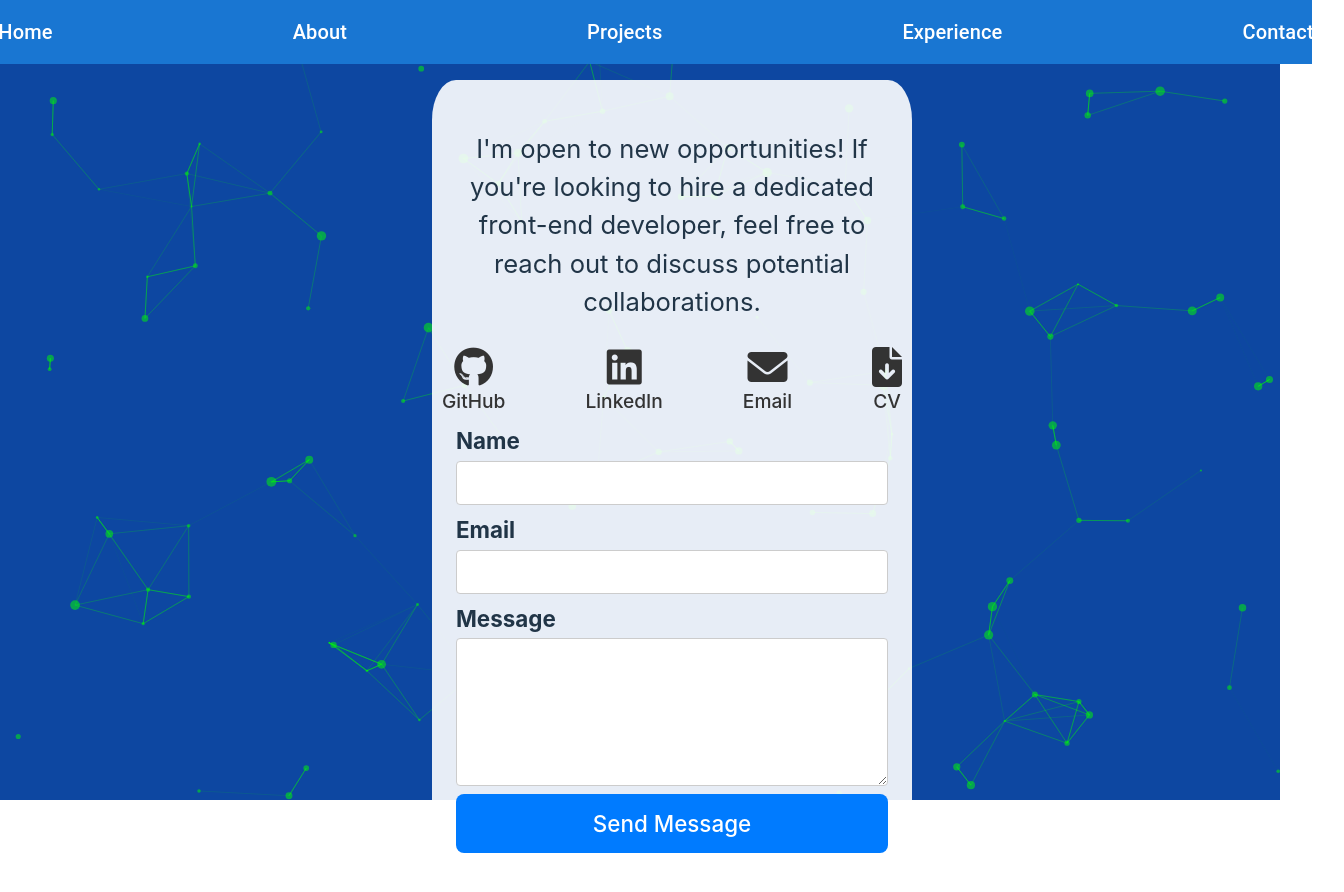
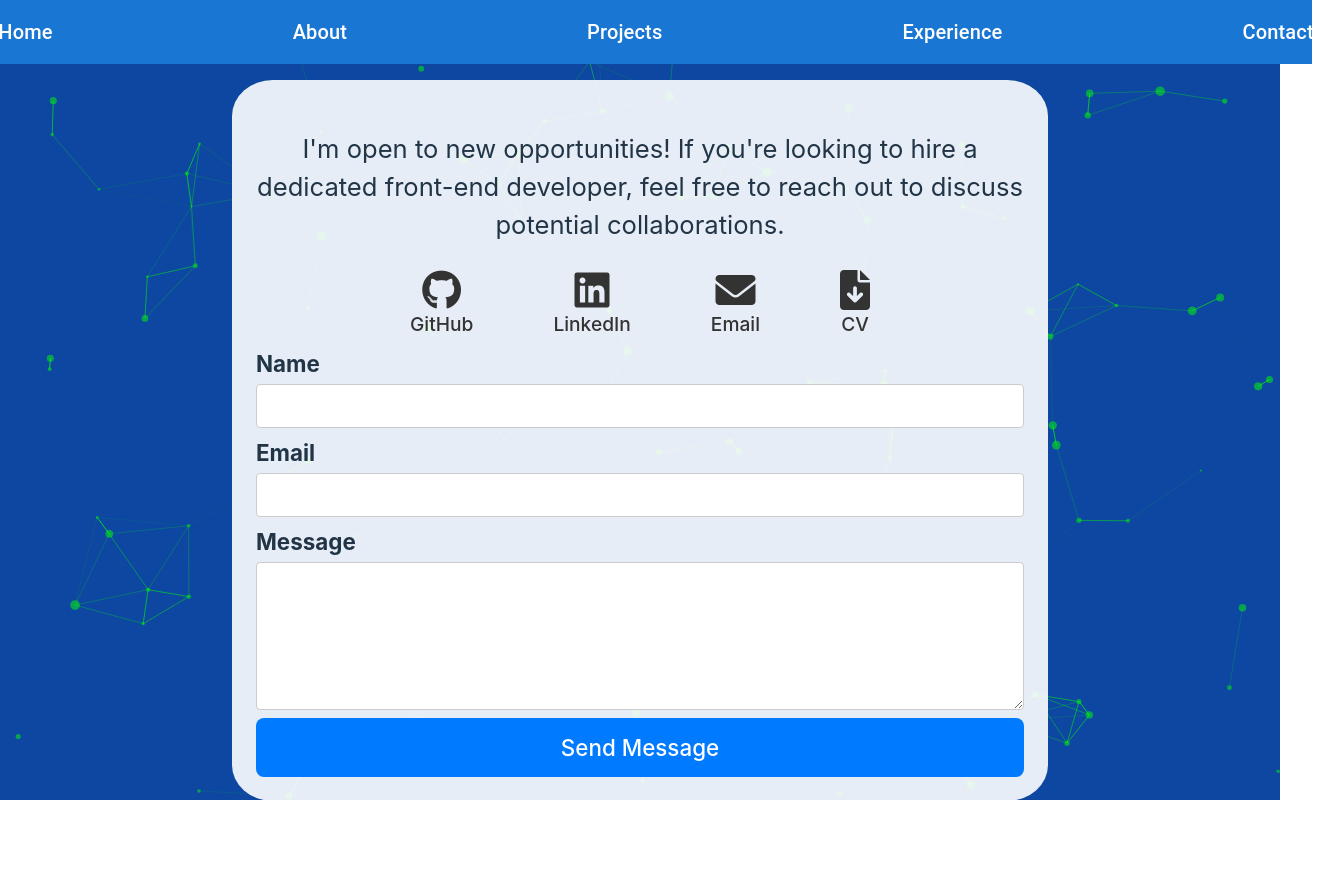
Before and after one commit to todor-savov/personal-portfolio, a React (Vite) app in the folder personal-portfolio/: page /contact in a window 1280 px wide. Shown: the top 892 px of the page, 1344 px wide, since content can reach past the window. After the commit the page ends 833 px from the top, so only its background shows below. Built offline with nearby package versions, Linux system fonts and the light colour scheme.

Commit message:
Improve responsiveness for contact-container in Contact.css by specifying max-width

```diff
--- a/personal-portfolio/src/components/Contact/Contact.css
+++ b/personal-portfolio/src/components/Contact/Contact.css
@@ -5,8 +5,7 @@
     background-color: rgba(255, 255, 255, 0.9);
     border-radius: 5%;
     padding: 1rem;
-    margin-left: 1rem;
-    margin-right: 1rem;
+    max-width: 70vw;
 }
 
 .contact-left p {
@@ -168,8 +167,7 @@
 
 @media (min-width: 481px) and (max-width: 768px) {
     .contact-container {
-        margin-left: 5rem;
-        margin-right: 5rem;
+        max-width: 70vw;
     }
 
     .contact-left p {
@@ -211,8 +209,7 @@
 
 @media (min-width: 769px) and (max-width: 1024px) {
     .contact-container {
-        margin-left: 5rem;
-        margin-right: 5rem;
+        max-width: 80vw;
     }
 
     .contact-left p {
@@ -254,9 +251,8 @@
 
 @media (min-width: 1025px) {
     .contact-container {
+        max-width: 60vw;
         padding: 1.5rem;
-        margin-left: 25rem;
-        margin-right: 25rem;
     }
 
     .contact-left p {
```
